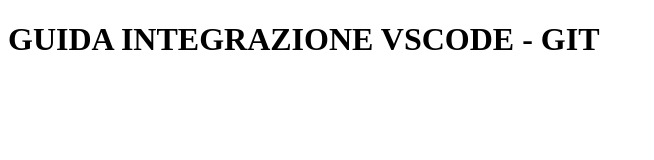
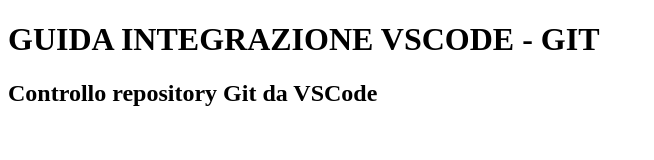
Before and after one commit to dadegi/BW1, a plain HTML site: page index.html in a window 1280 px wide. Shown: the whole page, without its empty margins (0-654 px from the left). Drawn offline with Linux system fonts and the light colour scheme.

Commit message:
Prova pull request

```diff
--- a/index.html
+++ b/index.html
@@ -8,5 +8,6 @@
 </head>
 <body>
     <h1>GUIDA INTEGRAZIONE VSCODE - GIT</h1>
+    <h2>Controllo repository Git da VSCode</h2>
 </body>
 </html>
```
